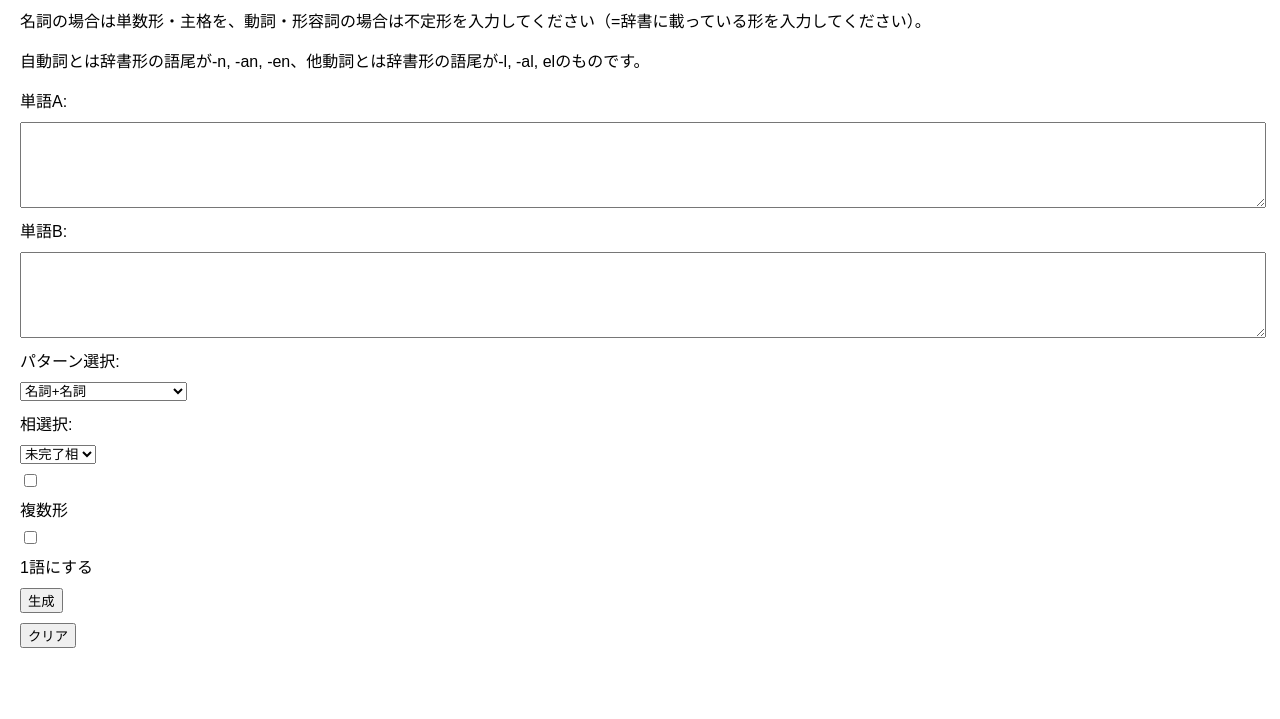
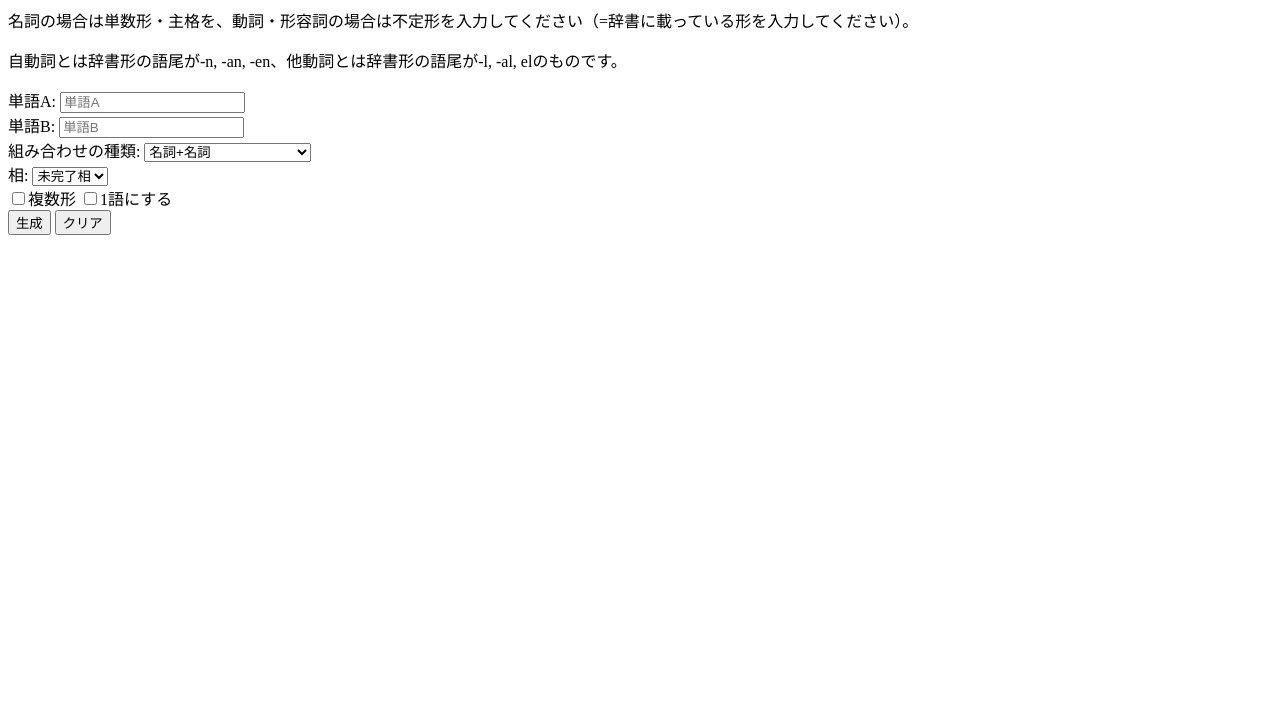
Before and after one commit to SoshuKo/AlutualCombine, a plain HTML site: page index.html in a window 1280 px wide. Shown: the part 81-800 px from the top of the page. Drawn offline with Linux system fonts and the light colour scheme.

Commit message:
Update index.html

```diff
--- a/index.html
+++ b/index.html
@@ -4,24 +4,6 @@
     <meta charset="UTF-8">
     <meta name="viewport" content="width=device-width, initial-scale=1.0">
     <title>アルタル語複合名詞作成機</title>
-  <style>
-    body {
-      font-family: Arial, sans-serif;
-      margin: 20px;
-    }
-    label, input, select, textarea, button {
-      display: block;
-      margin-bottom: 10px;
-    }
-    textarea {
-      width: 100%;
-      height: 80px;
-    }
-    .output {
-      margin-top: 20px;
-      white-space: pre-wrap;
-    }
-  </style>
 </head>
 <body>
     <h1>アルタル語複合名詞作成機</h1>
@@ -29,32 +11,31 @@
     <p>自動詞とは辞書形の語尾が-n, -an, -en、他動詞とは辞書形の語尾が-l, -al, elのものです。</p>
 
     <label for="wordA">単語A:</label>
-  <textarea id="wordA"></textarea>
-
+    <input id="wordA" type="text" placeholder="単語A" style="white-space: pre-wrap;">
+    <br>
     <label for="wordB">単語B:</label>
-  <textarea id="wordB"></textarea>
-
-  <label for="pattern">パターン選択:</label>
-  <select id="pattern">
+    <input id="wordB" type="text" placeholder="単語B" style="white-space: pre-wrap;">
+    <br>
+    <label for="type">組み合わせの種類:</label>
+    <select id="type">
         <option value="noun+noun">名詞+名詞</option>
-    <option value="adj+verb+noun">形容詞/自動詞分詞+名詞</option>
-    <option value="transitive+participle+noun">他動詞分詞+名詞</option>
+        <option value="adj/auto+noun">形容詞/自動詞分詞+名詞</option>
+        <option value="trans+noun">他動詞分詞+名詞</option>
     </select>
-
-  <label for="aspect">相選択:</label>
+    <br>
+    <label for="aspect">相:</label>
     <select id="aspect">
-    <option value="imperfective">未完了相</option>
-    <option value="perfective">完了相</option>
+        <option value="incomplete">未完了相</option>
+        <option value="complete">完了相</option>
     </select>
-
-  <label><input type="checkbox" id="plural"> 複数形</label>
-  <label><input type="checkbox" id="combine"> 1語にする</label>
-
-  <button onclick="generateCompoundWord()">生成</button>
-  <button onclick="clearFields()">クリア</button>
-
-  <div class="output" id="output"></div>
-  <div class="output" id="suggestion"></div>
+    <br>
+    <input type="checkbox" id="plural">複数形
+    <input type="checkbox" id="oneWord">1語にする
+    <br>
+    <button id="generate">生成</button>
+    <button id="clear">クリア</button>
+    <div id="result"></div>
+    <div id="warning"></div>
 
     <script src="script.js"></script>
 </body>
```
Lines whose indentation alone changed are shown as unchanged.
